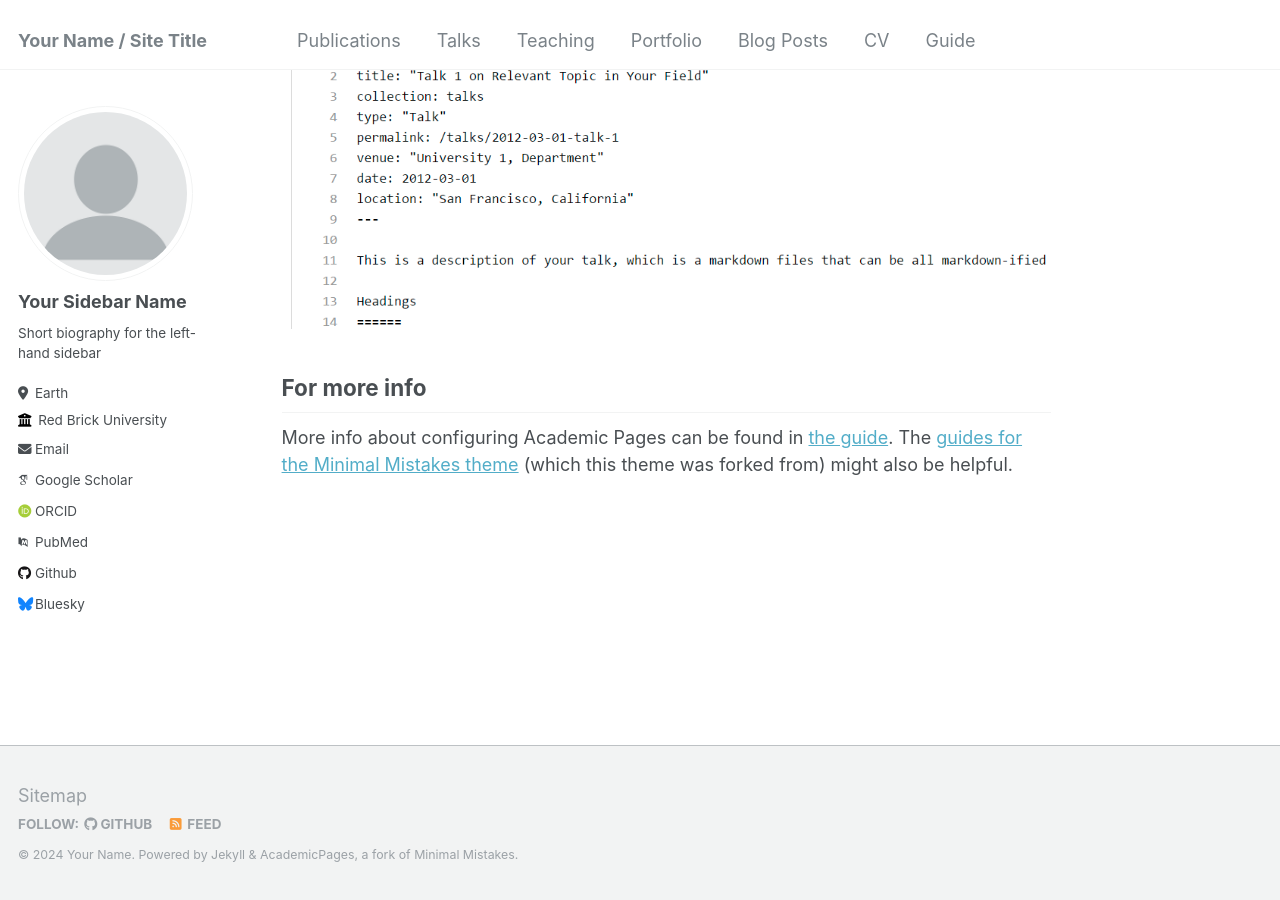
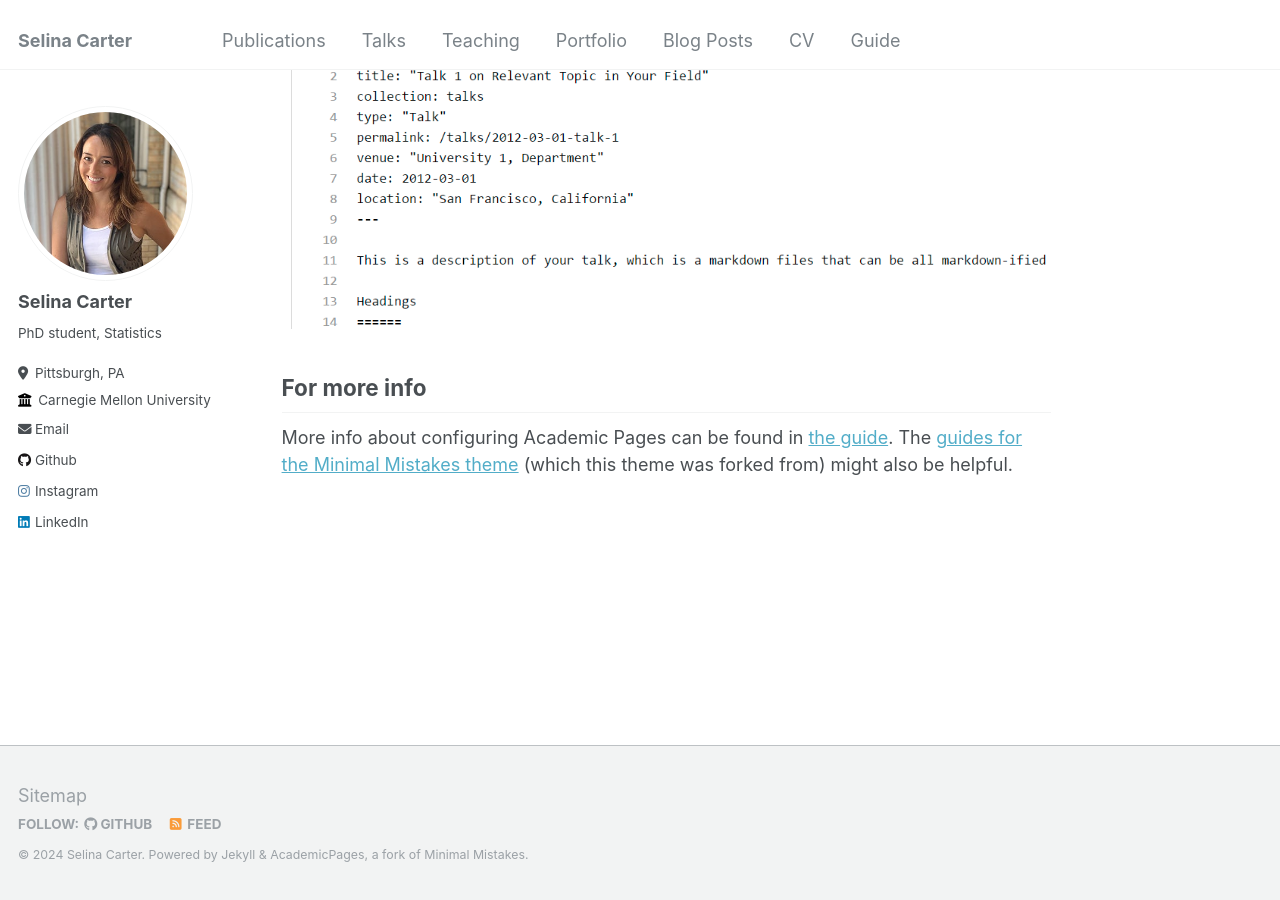
Before and after one commit to selinacarter/selinacarter.github.io, a Jekyll site: the page built from _pages/about.md, in a window 1280 px wide and 900 px high, scrolled down 2660 px. Built offline with Jekyll 4.4.1, drawn with Linux system fonts in a browser that asks for light colours; some web fonts are replaced.

Commit message:
Tweak main page side bar
Add picture and links to social media

```diff
--- a/_config.yml
+++ b/_config.yml
@@ -8,70 +8,52 @@
 
 # Basic Site Settings
 locale                   : "en-US"
-title                    : "Your Name / Site Title"
+title                    : "Selina Carter"
 title_separator          : "-"
-name                     : &name "Your Name"
-description              : &description "personal description"
-url                      : https://academicpages.github.io # the base hostname & protocol for your site e.g. "https://mmistakes.github.io"
+name                     : &name "Selina Carter"
+description              : &description "My personal website for research and life!"
+url                      : https://selinacarter.github.io # the base hostname & protocol for your site e.g. "https://mmistakes.github.io"
 baseurl                  : "" # the subpath of your site, e.g. "/blog"
-repository               : "academicpages/academicpages.github.io"
+repository               : "selinacarter/selinacarter.github.io"
 
 # Site Author - The following control what appear as part of the author content on the side bar.
 #               If a field is blank the icon and link will not appear, otherwise it will be shown.
 #               Additional customization can be done by editing /_includes/author-profile.html
 author:
   # Biographic information
-  avatar           : "profile.png"
-  name             : "Your Sidebar Name"
+  avatar           : "selina_head.jpg"
+  name             : "Selina Carter"
   pronouns         : # example: "she/her"
-  bio              : "Short biography for the left-hand sidebar"
-  location         : "Earth"
-  employer         : "Red Brick University"
+  bio              : "PhD student, Statistics"
+  location         : "Pittsburgh, PA"
+  employer         : "Carnegie Mellon University"
   uri              : # URL
-  email            : "none@example.org"
+  email            : "shcarter@andrew.cmu.edu"
 
   # Academic websites
-  arxiv            : # URL - Update with the correct link to your profile
-  googlescholar    : "https://scholar.google.com/citations?user=PS_CX0AAAAAJ"
-  impactstory      : # URL
-  orcid            : "http://orcid.org/yourorcidurl"
-  semantic         : # URL
-  pubmed           : "https://www.ncbi.nlm.nih.gov/pubmed/?term=john+snow"
-  researchgate     : # URL
+  #arxiv            : # URL - Update with the correct link to your profile
+  #googlescholar    : "https://scholar.google.com/citations?user=PS_CX0AAAAAJ"
+  #impactstory      : # URL
+  #orcid            : "http://orcid.org/yourorcidurl"
+  #semantic         : # URL
+  #pubmed           : "https://www.ncbi.nlm.nih.gov/pubmed/?term=john+snow"
+  #researchgate     : # URL
 
   # Repositories and software development
-  bitbucket        : # Username - Update with your username on the site
-  codepen          : # Username
-  dribbble         : # Username
-  github           : "academicpages"
-  kaggle           : # Username
-  stackoverflow    : # User number or user number and name (i.e., use "1" or "1/jeff-atwood")
+  #bitbucket        : # Username - Update with your username on the site
+  #codepen          : # Username
+  #dribbble         : # Username
+  github           : "selinacarter"
+  #kaggle           : # Username
+  #stackoverflow    : # User number or user number and name (i.e., use "1" or "1/jeff-atwood")
 
   # Social media
-  bluesky          : "bsky.app" # Replace this with you Bluesky username
-  facebook         : # Username
-  flickr           : # Username
-  foursquare       : # Username
-  goodreads        : # Username
-  google_plus      : # Username
-  keybase          : # Username
-  instagram        : # Username
-  lastfm           : # Username
-  linkedin         : # Username
-  mastodon         : # URL
-  medium           : # URL
-  pinterest        : # Username
-  soundcloud       : # Username
-  steam            : # Username
-  telegram         : # URL
-  tumblr           : # Username
-  twitter          : # Username for X / Twitter
-  vine             : # Username
-  weibo            : # Username
-  wikipedia        : # Username
-  xing             : # Username
-  youtube          : # Username
-  zhihu            : # URL
+  #bluesky          : "bsky.app" # Replace this with you Bluesky username
+  instagram        : "selina.carter.art"
+  #lastfm           : # Username
+  linkedin         : "selina-carter-141b2614"
+  #twitter          : # Username for X / Twitter
+
 
 
 # Site Settings
```
Also changed, not shown: images/selina_head.jpg (added).
